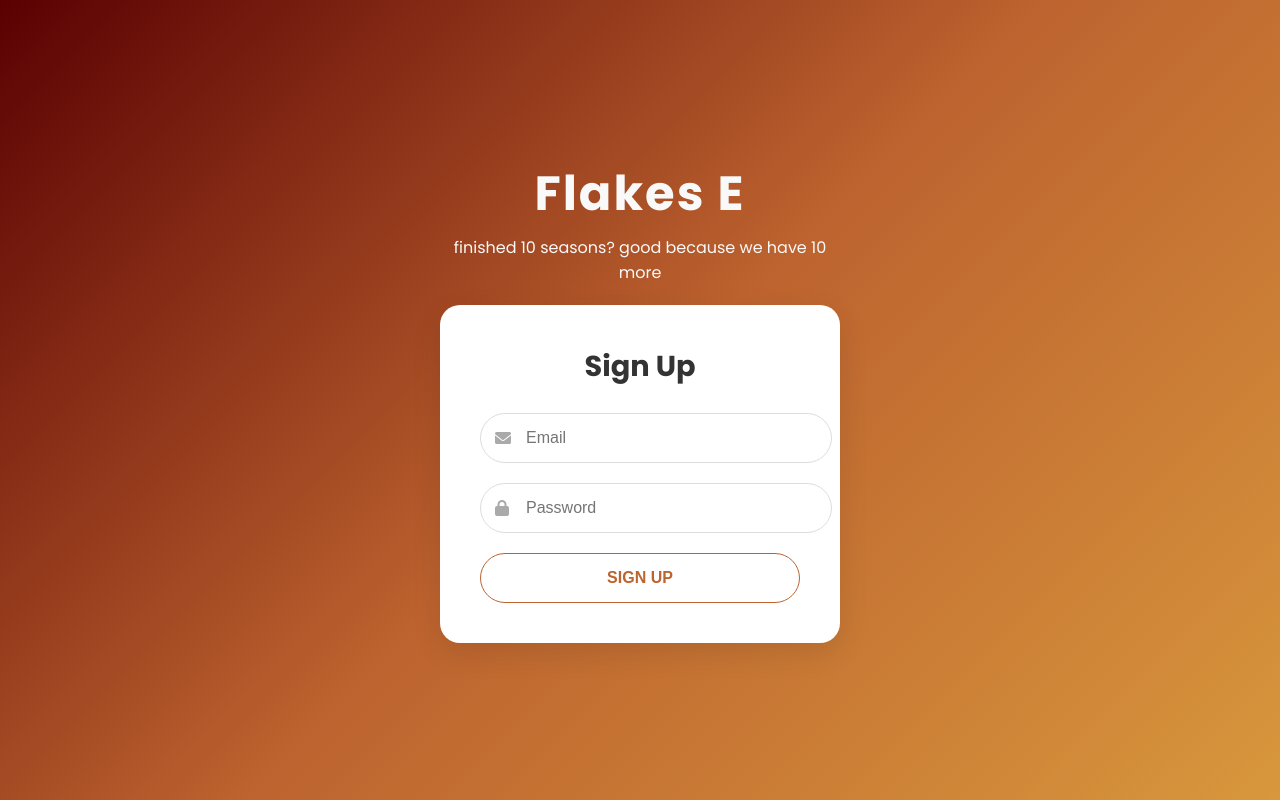
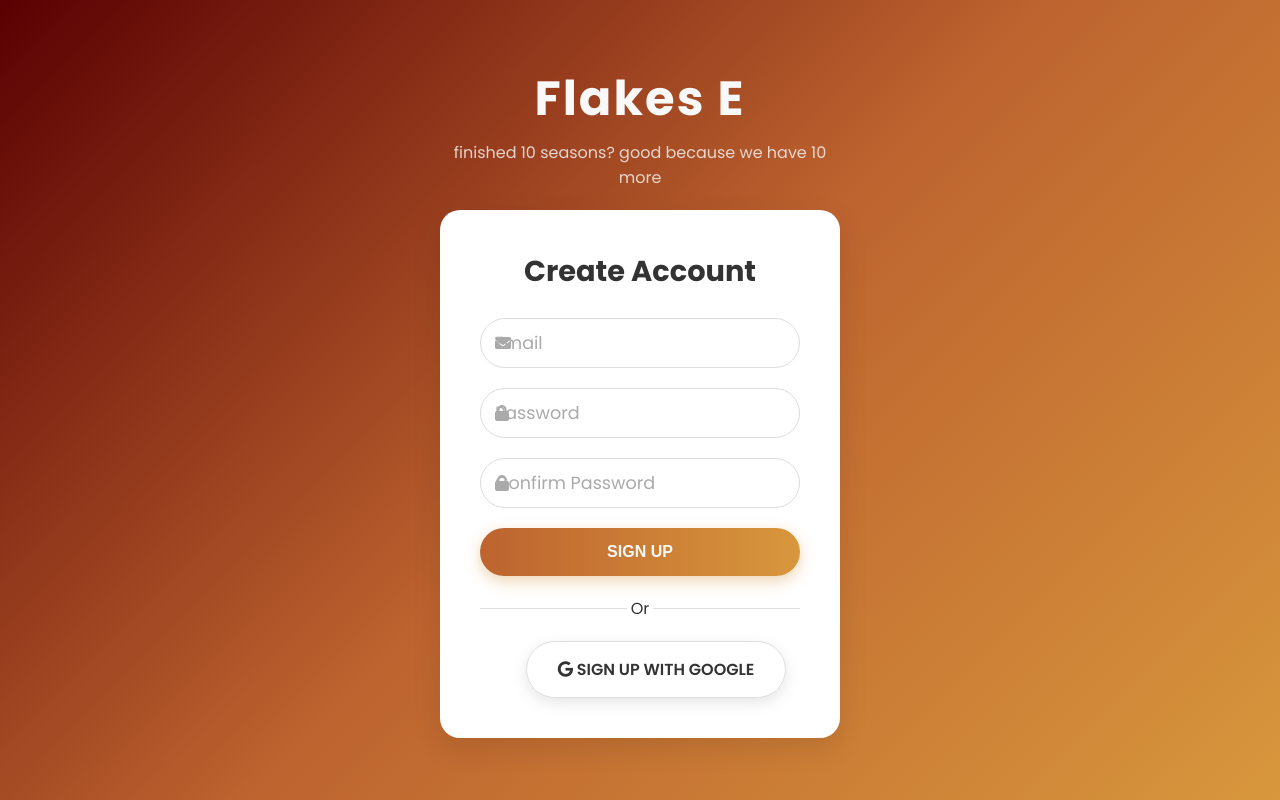
Before and after one commit to StickyCoolDev/flakes-E, a Django app: page /auth/signup in a window 1280 px wide. Run offline with Django 5.2, Linux system fonts and the light colour scheme.

Commit message:
Update sign-up.html for "Sign up with Google" button and Add django-allauth

```diff
--- a/authentication/templates/auth/sign-up.html
+++ b/authentication/templates/auth/sign-up.html
@@ -18,6 +18,9 @@
                 --text-light: #f9f9f9;
                 --text-dark: #333;
                 --background-light: #FFFFFF;
+                --border-color: #ddd;
+                --shadow-light: rgba(0, 0, 0, 0.1);
+                --shadow-heavy: rgba(0, 0, 0, 0.2);
             }
 
             body {
@@ -33,10 +36,10 @@
                 box-sizing: border-box;
             }
 
-            .login-container {
+            .container {
                 width: 100%;
                 text-align: center;
-                max-width: 400px; /* Added max-width for better desktop display */
+                max-width: 400px;
             }
 
             .logo {
@@ -54,40 +57,51 @@
                 font-size: 1em;
                 margin-top: 5px;
                 font-weight: 400;
+                opacity: 0.8;
             }
 
-            .login-content {
+            .form-card {
                 background-color: var(--background-light);
                 border-radius: 20px;
                 padding: 40px;
-                box-shadow: 0 10px 30px rgba(0, 0, 0, 0.1);
+                box-shadow: 0 10px 30px var(--shadow-light);
                 display: flex;
                 flex-direction: column;
                 align-items: center;
-                justify-content: center;
+                color: var(--text-dark);
             }
 
-            .login-content h2 {
+            .form-card h2 {
                 font-size: 1.8em;
-                color: var(--text-dark);
                 margin-top: 0;
                 margin-bottom: 25px;
             }
 
             .input-group {
-                gap: 10px;
                 position: relative;
                 margin-bottom: 20px;
                 width: 100%;
             }
 
+            .input-group label {
+                position: absolute;
+                top: 50%;
+                transform: translateY(-50%);
+                left: 15px;
+                color: #aaa;
+                font-size: 1.1em;
+                transition: color 0.2s ease, font-size 0.2s ease;
+            }
+
             .input-group input {
-                width: calc(100% - 30px); /* Adjusted width to account for icon */
-                padding: 15px 15px 15px 45px; /* Adjust padding for icon */
-                border: 1px solid #ddd;
+                width: 100%;
+                padding: 15px;
+                padding-left: 45px;
+                border: 1px solid var(--border-color);
                 border-radius: 50px;
                 font-size: 1em;
                 color: var(--text-dark);
+                box-sizing: border-box;
                 transition: border-color 0.2s ease, box-shadow 0.2s ease;
             }
 
@@ -97,6 +111,11 @@
                 box-shadow: 0 0 0 3px rgba(189, 99, 47, 0.2);
             }
 
+            .input-group input:focus + label,
+            .input-group input:not(:placeholder-shown) + label {
+                color: var(--primary-color);
+            }
+
             .input-group .icon {
                 position: absolute;
                 left: 15px;
@@ -104,12 +123,11 @@
                 transform: translateY(-50%);
                 color: #aaa;
                 pointer-events: none;
+                z-index: 1;
             }
 
-            /* General form styling */
             form {
                 width: 100%;
-                text-align: center;
             }
 
             .btn-group {
@@ -136,7 +154,7 @@
 
             .btn:hover {
                 transform: translateY(-3px);
-                box-shadow: 0 8px 20px rgba(0, 0, 0, 0.2);
+                box-shadow: 0 8px 20px var(--shadow-heavy);
             }
 
             .btn-primary {
@@ -147,70 +165,90 @@
 
             .btn-secondary {
                 background-color: transparent;
-                border: 1px solid var(--primary-color);
-                color: var(--primary-color);
+                border: 1px solid var(--border-color);
+                color: var(--text-dark);
+                box-shadow: 0 5px 15px var(--shadow-light);
             }
 
-            .forgot-password {
-                margin-top: 15px;
-                font-size: 0.9em;
+            .or-divider {
+                display: flex;
+                align-items: center;
+                text-align: center;
+                width: 100%;
+                margin: 20px 0;
             }
 
-            .forgot-password a {
-                color: var(--primary-color);
-                text-decoration: none;
-                transition: color 0.2s ease;
+            .or-divider::before,
+            .or-divider::after {
+                content: '';
+                flex: 1;
+                border-bottom: 1px solid var(--border-color);
             }
 
-            .forgot-password a:hover {
-                text-decoration: underline;
+            .or-divider:not(:empty)::before {
+                margin-right: .25em;
             }
 
-            /* Responsive adjustments */
+            .or-divider:not(:empty)::after {
+                margin-left: .25em;
+            }
+
             @media (max-width: 600px) {
                 .logo h1 {
                     font-size: 2.5em;
                 }
-                .login-content {
+                .form-card {
                     padding: 30px 20px;
                 }
-                .login-content h2 {
+                .form-card h2 {
                     font-size: 1.5em;
-                }
-                .input-group input {
-                    padding: 12px 12px 12px 40px;
-                }
-                .input-group .icon {
-                    left: 12px;
-                }
-                .btn {
-                    padding: 12px;
-                    font-size: 0.95em;
                 }
             }
         </style>
     </head>
     <body>
-        <div class="login-container">
+        <div class="container">
             <div class="logo">
                 <h1>Flakes E</h1>
                 <p>finished 10 seasons? good because we have 10 more</p>
             </div>
-            <div class="login-content">
-                <h2>Sign Up</h2>
-                <form>
+            <div class="form-card">
+                <h2>Create Account</h2>
+                <form action="#" method="post">
                     <div class="input-group">
+                        <input type="email" id="email" name="email" placeholder=" " required>
                         <i class="fas fa-envelope icon"></i>
-                        <input type="email" placeholder="Email" required>
+                        <label for="email">Email</label>
                     </div>
                     <div class="input-group">
+                        <input type="password"
+                               id="password"
+                               name="password"
+                               placeholder=" "
+                               required>
                         <i class="fas fa-lock icon"></i>
-                        <input type="password" placeholder="Password" required>
+                        <label for="password">Password</label>
+                    </div>
+                    <div class="input-group">
+                        <input type="password"
+                               id="confirm-password"
+                               name="confirm-password"
+                               placeholder=" "
+                               required>
+                        <i class="fas fa-lock icon"></i>
+                        <label for="confirm-password">Confirm Password</label>
                     </div>
                     <div class="btn-group">
-                        <button type="submit" class="btn btn-secondary">Sign Up</button>
+                        <button type="submit" class="btn btn-primary">Sign Up</button>
                     </div>
                 </form>
+                <div class="or-divider">Or</div>
+                <div>
+                    <a href="#" class="btn btn-secondary">
+                        <i class="fab fa-google"></i>
+                        Sign up with Google
+                    </a>
+                </div>
             </div>
         </div>
     </body>
--- a/pyproject.toml
+++ b/pyproject.toml
@@ -6,6 +6,7 @@ readme = "README.md"
 requires-python = ">=3.12"
 dependencies = [
     "django>=5.2.5",
+    "django-allauth>=65.11.1",
     "dotenv>=0.9.9",
     "uvicorn>=0.35.0",
 ]
```
Also changed, not shown: 1 other file.
